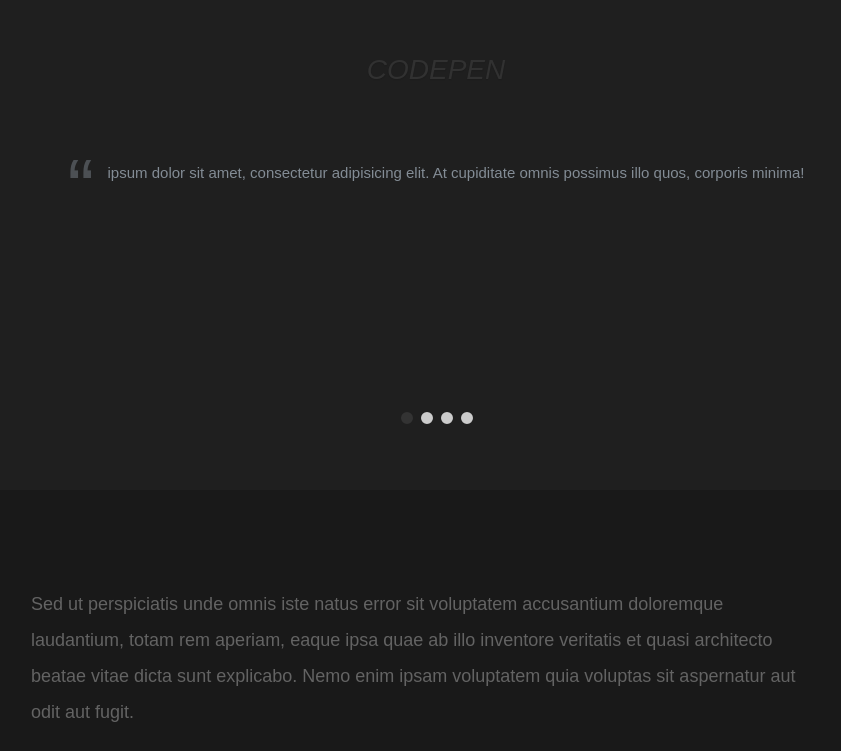
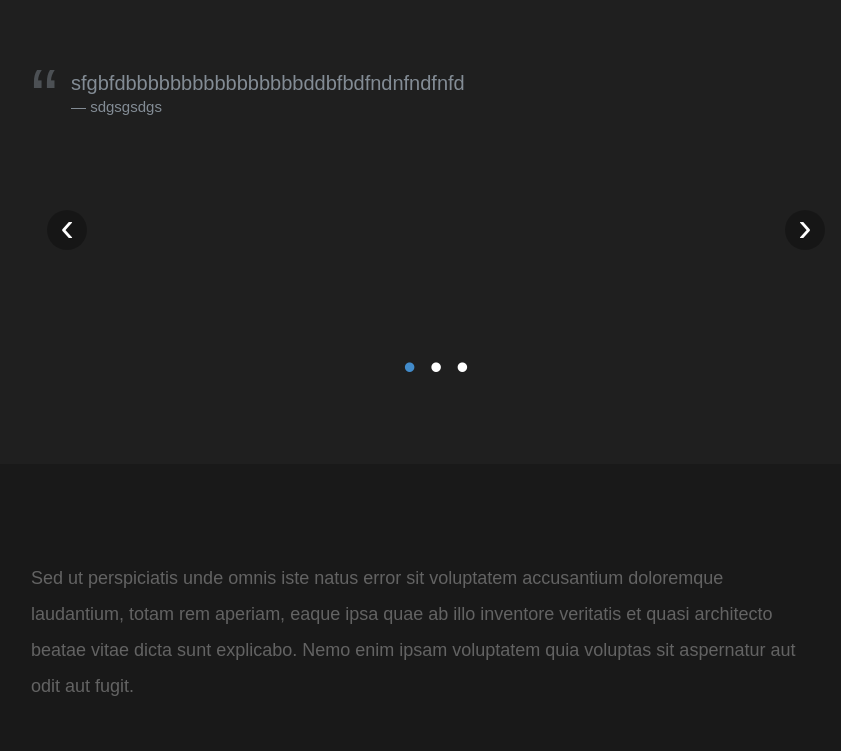
Before and after one commit to ArielRivas/CV-WEB, a plain HTML site: page index.html in a window 1280 px wide. Shown: the part 4280-5031 px from the top of the page, without its empty margins (289-1130 px from the left). Drawn offline with Linux system fonts and the light colour scheme.

Commit message:
first commit for good

```diff
--- a/css/fullStyles.css
+++ b/css/fullStyles.css
@@ -557,136 +557,116 @@
    color: #fff;
 }
 
-
-.slider {
-  height: 100%;
-  position: relative;
-  overflow: hidden;
-  display: -webkit-box;
-  display: -webkit-flex;
-  display: -ms-flexbox;
-  display: flex;
-  -webkit-flex-flow: row nowrap;
-      -ms-flex-flow: row nowrap;
-          flex-flow: row nowrap;
-  -webkit-box-align: end;
-  -webkit-align-items: flex-end;
-      -ms-flex-align: end;
-          align-items: flex-end;
-  -webkit-box-pack: center;
-  -webkit-justify-content: center;
-      -ms-flex-pack: center;
-          justify-content: center;
-}
-.slider__nav {
-  width: 12px;
-  height: 12px;
-  margin-top: 400px;
-  border-radius: 50%;
-  z-index: 10;
-  outline: 6px solid #ccc;
-  outline-offset: -6px;
-  box-shadow: 0 0 0 0 #333, 0 0 0 0 rgba(51, 51, 51, 0);
-  cursor: pointer;
-  -webkit-appearance: none;
-     -moz-appearance: none;
-          appearance: none;
-  -webkit-backface-visibility: hidden;
-          backface-visibility: hidden;
-}
-.slider__nav:checked {
-  -webkit-animation: check 0.4s linear forwards;
-          animation: check 0.4s linear forwards;
-}
-.slider__nav:checked:nth-of-type(1) ~ .slider__inner {
-  left: 0%;
-}
-.slider__nav:checked:nth-of-type(2) ~ .slider__inner {
-  left: -100%;
-}
-.slider__nav:checked:nth-of-type(3) ~ .slider__inner {
-  left: -200%;
-}
-.slider__nav:checked:nth-of-type(4) ~ .slider__inner {
-  left: -300%;
-}
-.slider__inner {
-  position: absolute;
-  top: 0;
-  left: 0;
-  width: 400%;
-  height: 100%;
-  -webkit-transition: left 0.4s;
-  transition: left 0.4s;
-  display: -webkit-box;
-  display: -webkit-flex;
-  display: -ms-flexbox;
-  display: flex;
-  -webkit-flex-flow: row nowrap;
-      -ms-flex-flow: row nowrap;
-          flex-flow: row nowrap;
-}
-.slider__contents {
-  height: 100%;
-  padding: 2rem;
-  text-align: center;
-  display: -webkit-box;
-  display: -webkit-flex;
-  display: -ms-flexbox;
-  display: flex;
-  -webkit-box-flex: 1;
-  -webkit-flex: 1;
-      -ms-flex: 1;
-          flex: 1;
-  -webkit-flex-flow: column nowrap;
-      -ms-flex-flow: column nowrap;
-          flex-flow: column nowrap;
-  -webkit-box-align: center;
-  -webkit-align-items: center;
-      -ms-flex-align: center;
-          align-items: center;
-  -webkit-box-pack: center;
-  -webkit-justify-content: center;
-      -ms-flex-pack: center;
-          justify-content: center;
-}
-.slider__image {
-  font-size: 2.7rem;
-      color: #2196F3;
-}
-.slider__caption {
-  font-weight: 500;
-  margin: 2rem 0 1rem;
-  text-shadow: 0 1px 1px rgba(0, 0, 0, 0.1);
-  text-transform: uppercase;
-}
-.slider__txt {
-  color: #999;
-  margin-bottom: 3rem;
-  max-width: 300px;
-}
-
-@-webkit-keyframes check {
-  50% {
-    outline-color: #333;
-    box-shadow: 0 0 0 12px #333, 0 0 0 36px rgba(51, 51, 51, 0.2);
-  }
-  100% {
-    outline-color: #333;
-    box-shadow: 0 0 0 0 #333, 0 0 0 0 rgba(51, 51, 51, 0);
-  }
-}
-
-@keyframes check {
-  50% {
-    outline-color: #333;
-    box-shadow: 0 0 0 12px #333, 0 0 0 36px rgba(51, 51, 51, 0.2);
-  }
-  100% {
-    outline-color: #333;
-    box-shadow: 0 0 0 0 #333, 0 0 0 0 rgba(51, 51, 51, 0);
-  }
-}
+#testimonials blockquote {
+   font-size: 20px;
+   text-align: left;
+}
+#testimonials cite {
+   font-size: 15px;
+
+}
+.carousel {
+   position: relative;
+   margin-top: 26px;
+}
+
+.carousel-inner {
+   position: relative;
+   overflow: hidden;
+   width: 100%;
+}
+
+.carousel-open:checked + .carousel-item {
+   position: static;
+   opacity: 100;
+}
+
+.carousel-item {
+   position: absolute;
+   opacity: 0;
+   -webkit-transition: opacity 0.6s ease-out;
+   transition: opacity 0.6s ease-out;
+}
+
+.carousel-item img {
+   display: block;
+   height: auto;
+   max-width: 100%;
+}
+
+.carousel-control {
+   background: rgba(0, 0, 0, 0.28);
+   border-radius: 50%;
+   color: #fff;
+   cursor: pointer;
+   display: none;
+   font-size: 40px;
+   height: 40px;
+   line-height: 35px;
+   position: absolute;
+   top: 50%;
+   -webkit-transform: translate(0, -50%);
+   cursor: pointer;
+   -ms-transform: translate(0, -50%);
+   transform: translate(0, -50%);
+   text-align: center;
+   width: 40px;
+   z-index: 10;
+}
+
+.carousel-control.prev {
+   left: 2%;
+}
+
+.carousel-control.next {
+   right: 2%;
+}
+
+.carousel-control:hover {
+   background: rgba(0, 0, 0, 0.8);
+   color: #aaaaaa;
+}
+
+#carousel-1:checked ~ .control-1,
+#carousel-2:checked ~ .control-2,
+#carousel-3:checked ~ .control-3 {
+   display: block;
+}
+
+.carousel-indicators {
+   list-style: none;
+   margin: 0;
+   padding: 0;
+   position: absolute;
+   bottom: 2%;
+   left: 0;
+   right: 0;
+   text-align: center;
+   z-index: 10;
+}
+
+.carousel-indicators li {
+   display: inline-block;
+   margin: 0 5px;
+}
+
+.carousel-bullet {
+   color: #fff;
+   cursor: pointer;
+   display: block;
+   font-size: 35px;
+}
+
+.carousel-bullet:hover {
+   color: #aaaaaa;
+}
+
+#carousel-1:checked ~ .control-1 ~ .carousel-indicators li:nth-child(1) .carousel-bullet,
+#carousel-2:checked ~ .control-2 ~ .carousel-indicators li:nth-child(2) .carousel-bullet,
+#carousel-3:checked ~ .control-3 ~ .carousel-indicators li:nth-child(3) .carousel-bullet {
+   color: #428bca;
+}
+
 
 
 /* ------------------------------------------------------------------ */
@@ -742,7 +722,6 @@
    margin: 12px 0;
    color: #EBEEEE;
 	display: inline-block;
-	float: left;
    width: 26%;
 }
 #contact input,
--- a/index.html
+++ b/index.html
@@ -592,30 +592,39 @@
 
             <div class="ten columns flex-container">
 
-               <div class="slider">
-                  <input type="radio" name="slider" title="slide1" checked="checked" class="slider__nav"/>
-                  <input type="radio" name="slider" title="slide2" class="slider__nav"/>
-                  <input type="radio" name="slider" title="slide3" class="slider__nav"/>
-                  <input type="radio" name="slider" title="slide4" class="slider__nav"/>
-                  <div class="slider__inner">
-                    <div class="slider__contents">
-                      <h2 class="slider__caption"><cite>codepen</cite></h2>
-                      <p class="slider__txt"><blockquote> ipsum dolor sit amet, consectetur adipisicing elit. At cupiditate omnis possimus illo quos, corporis minima!</blockquote></p>
-                    </div>
-                    <div class="slider__contents">
-                     <h2 class="slider__caption"><cite>codepen</cite></h2>
-                     <p class="slider__txt"><blockquote> ipsum dolor sit amet, consectetur adipisicing elit. At cupiditate omnis possimus illo quos, corporis minima!</blockquote></p>
-                    </div>
-                    <div class="slider__contents">
-                     <h2 class="slider__caption"><cite>codepen</cite></h2>
-                     <p class="slider__txt"><blockquote> ipsum dolor sit amet, consectetur adipisicing elit. At cupiditate omnis possimus illo quos, corporis minima!</blockquote></p>
-                    </div>
-                    <div class="slider__contents">
-                     <h2 class="slider__caption"><cite>codepen</cite></h2>
-                     <p class="slider__txt"><blockquote> ipsum dolor sit amet, consectetur adipisicing elit. At cupiditate omnis possimus illo quos, corporis minima!</blockquote></p>
-                    </div>
+               <div class="carousel">
+                  <div class="carousel-inner">
+                      <input class="carousel-open" type="radio" id="carousel-1" name="carousel" aria-hidden="true" hidden="" checked="checked">
+                      <div class="carousel-item">
+                        <blockquote>sfgbfdbbbbbbbbbbbbbbbbddbfbdfndnfndfnfd<cite>sdgsgsdgs</cite></blockquote>
+                      </div>
+                      <input class="carousel-open" type="radio" id="carousel-2" name="carousel" aria-hidden="true" hidden="">
+                      <div class="carousel-item">
+                        <blockquote>sfgbfdbbbbbbbbbbbbbbbbddbfbdfndnfndfnfd <cite>sdgsgsdgs</cite></blockquote>
+                      </div>
+                      <input class="carousel-open" type="radio" id="carousel-3" name="carousel" aria-hidden="true" hidden="">
+                      <div class="carousel-item">
+                         <blockquote>sfgbfdbbbbbbbbbbbbbbbbddbfbdfndnfndfnfd<cite>sdgsgsdgs</cite></blockquote>
+                      </div>
+                      <label for="carousel-3" class="carousel-control prev control-1">‹</label>
+                      <label for="carousel-2" class="carousel-control next control-1">›</label>
+                      <label for="carousel-1" class="carousel-control prev control-2">‹</label>
+                      <label for="carousel-3" class="carousel-control next control-2">›</label>
+                      <label for="carousel-2" class="carousel-control prev control-3">‹</label>
+                      <label for="carousel-1" class="carousel-control next control-3">›</label>
+                      <ol class="carousel-indicators">
+                          <li>
+                              <label for="carousel-1" class="carousel-bullet">•</label>
+                          </li>
+                          <li>
+                              <label for="carousel-2" class="carousel-bullet">•</label>
+                          </li>
+                          <li>
+                              <label for="carousel-3" class="carousel-bullet">•</label>
+                          </li>
+                      </ol>
                   </div>
-                </div>
+              </div>
             </div> <!-- div.flex-container ends -->
 
          </div> <!-- row ends -->
```
